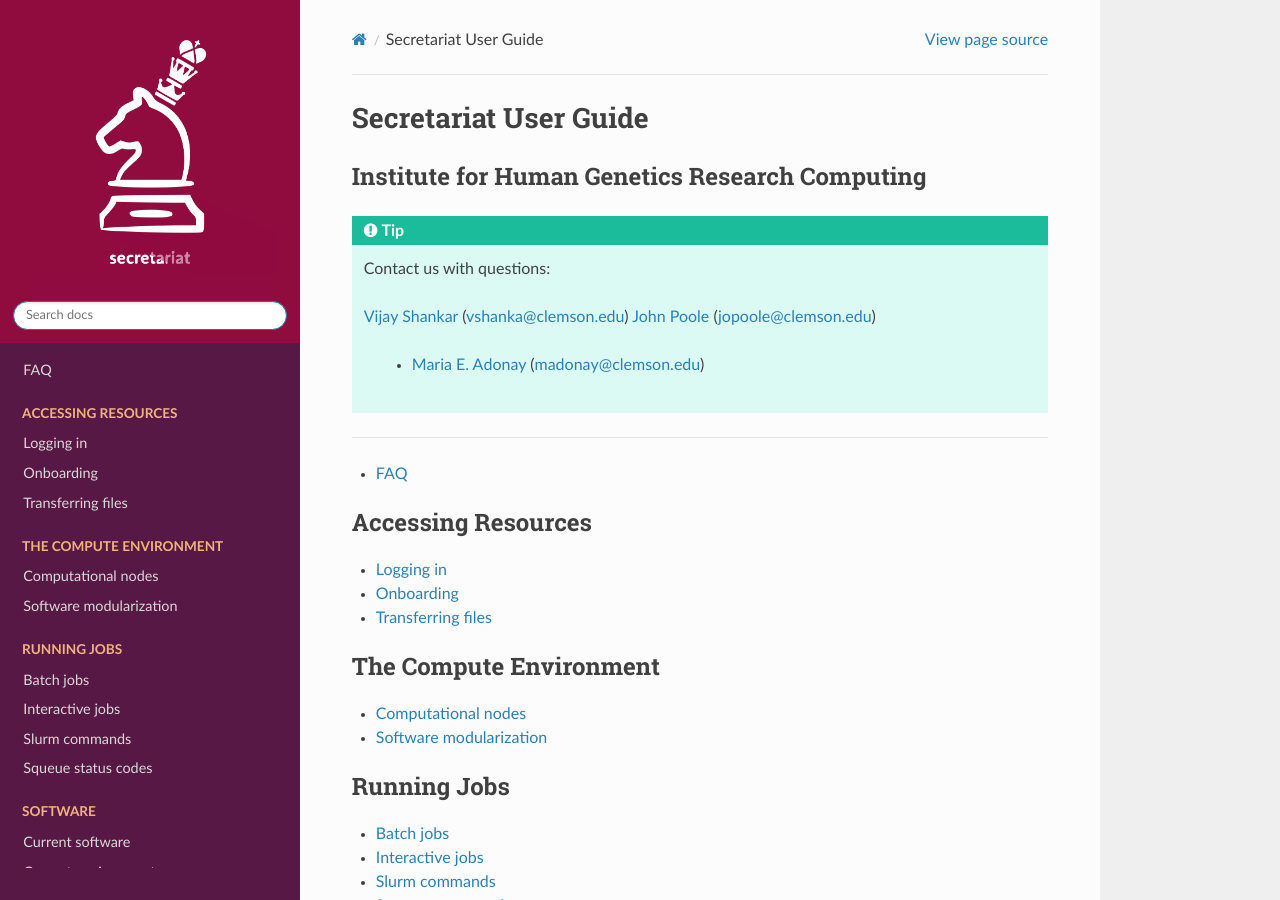
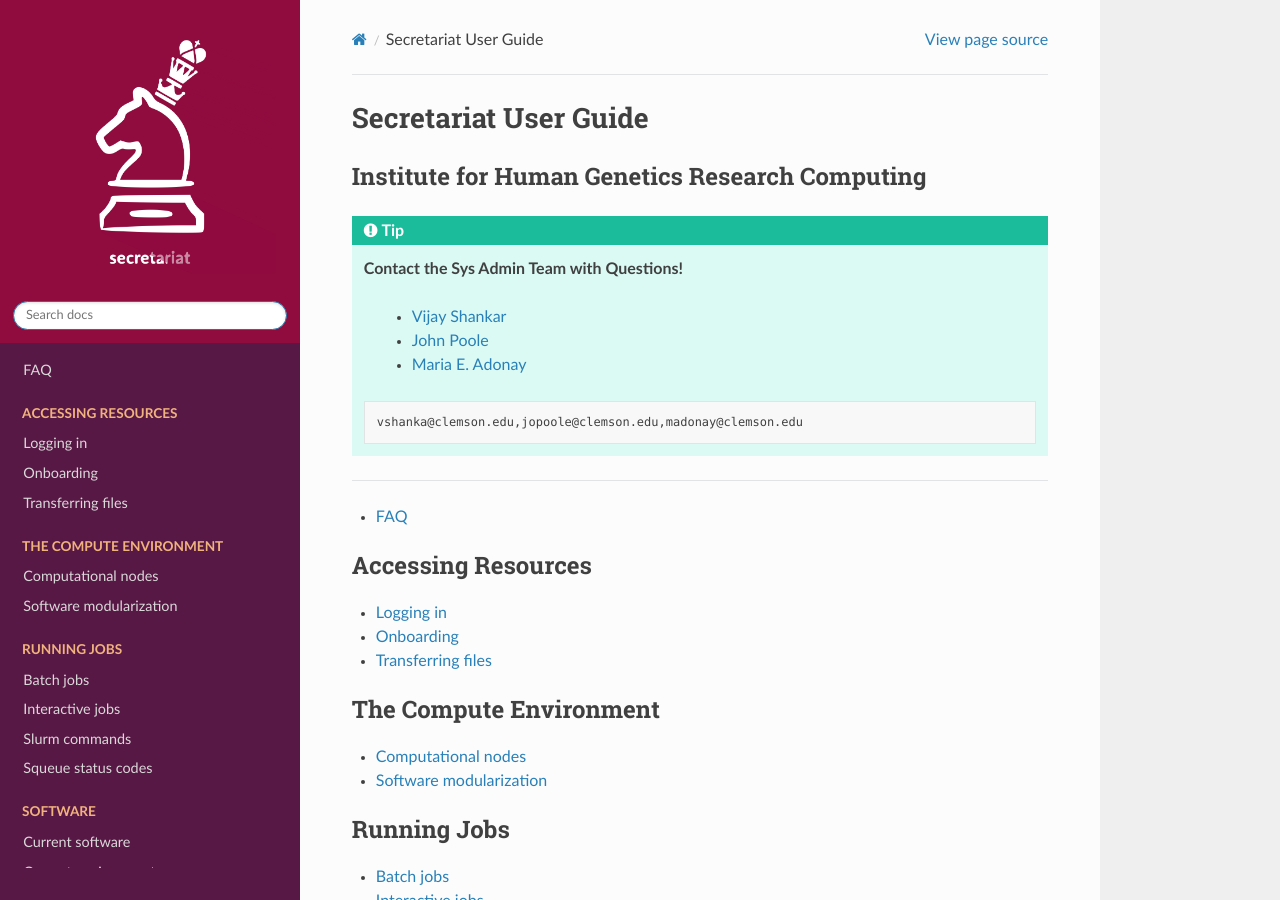
Before and after one commit to amalgamaria/secretariat, a Sphinx documentation site: the page built from docs/index.rst, in a window 1280 px wide and 900 px high. Built offline with Sphinx 7.4.7 and the Read the Docs theme 3.1.0, drawn with Linux system fonts in a browser that asks for light colours; pages that are not in the unit, such as notebooks, are missing from menus.

Commit message:
Reformat contact info -v3

```diff
--- a/docs/index.rst
+++ b/docs/index.rst
@@ -3,11 +3,17 @@ Secretariat User Guide
 Institute for Human Genetics Research Computing
 -----------------------------------------------
 
-.. tip:: Contact us with questions:
+.. tip::
 
-   `Vijay Shankar`_ (vshanka@clemson.edu)
-   `John Poole`_ (jopoole@clemson.edu)
-        - `Maria E. Adonay`_ (madonay@clemson.edu)
+   **Contact the Sys Admin Team with Questions!**
+
+        - `Vijay Shankar`_
+        - `John Poole`_
+        - `Maria E. Adonay`_
+
+   .. code-block:: text
+
+      vshanka@clemson.edu,jopoole@clemson.edu,madonay@clemson.edu
 
 ----
 
```
